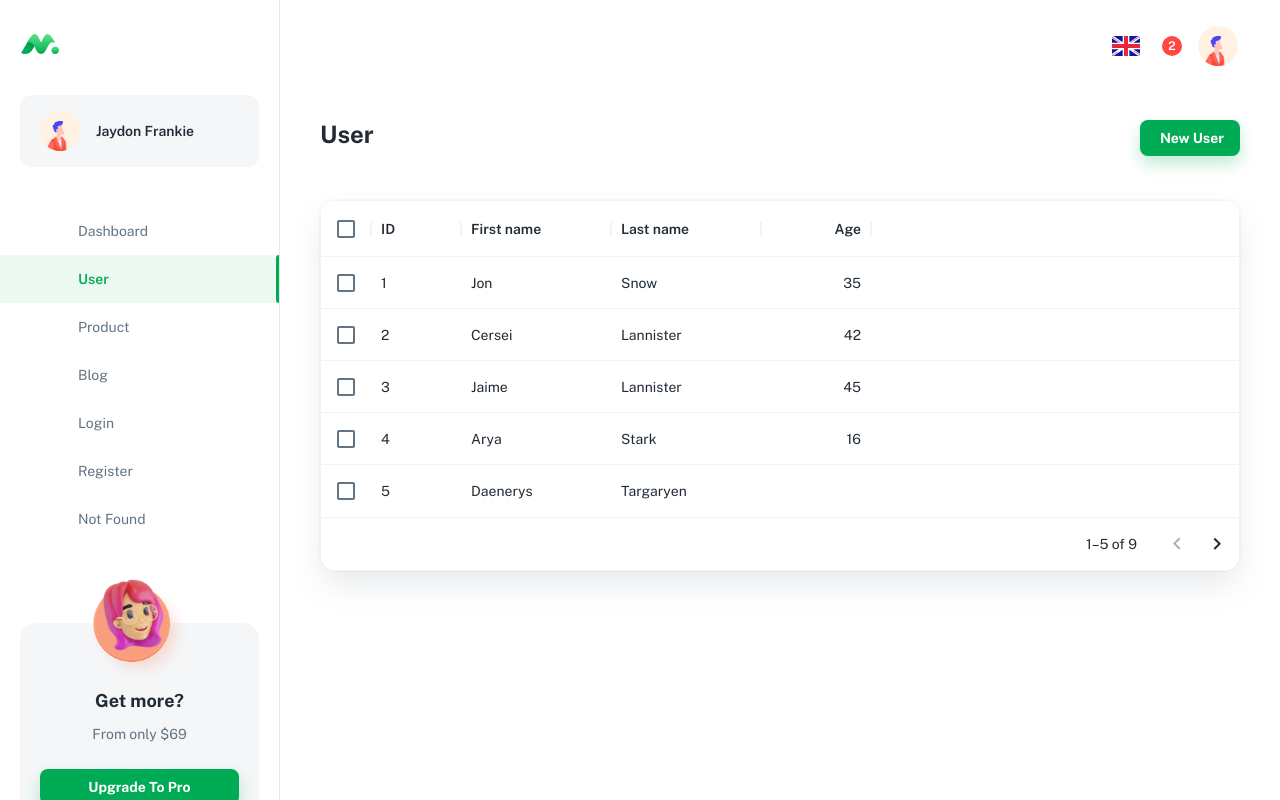
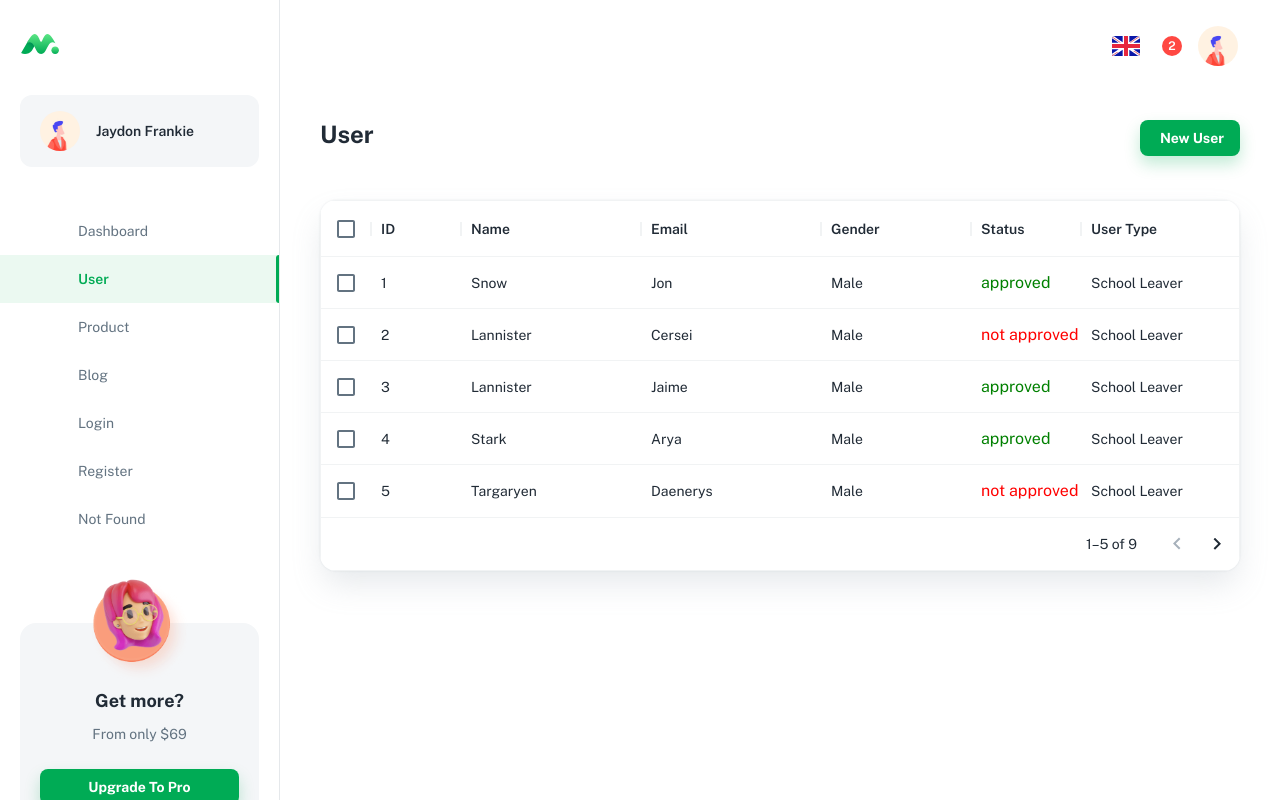
Before and after one commit to TharindaPrabhath/dashboard, a React (Create React App) app: page /dashboard/user in a window 1280 px wide. Built offline with nearby package versions, Linux system fonts and the light colour scheme; a web font is replaced by a local one.

Commit message:
added buttons to datagrid

```diff
--- a/src/pages/User.js
+++ b/src/pages/User.js
@@ -13,36 +13,123 @@ import Page from '../components/Page';
 const columns = [
   { field: 'id', headerName: 'ID', width: 90 },
   {
-    field: 'firstName',
-    headerName: 'First name',
-    width: 150,
-    editable: true
+    field: 'name',
+    headerName: 'Name',
+    width: 180,
+    editable: false
   },
   {
-    field: 'lastName',
-    headerName: 'Last name',
-    width: 150,
-    editable: true
+    field: 'email',
+    headerName: 'Email',
+    width: 180,
+    editable: false
   },
   {
-    field: 'age',
-    headerName: 'Age',
-    type: 'number',
+    field: 'gender',
+    headerName: 'Gender',
+    width: 150,
+    editable: false
+  },
+  {
+    field: 'isApproved',
+    headerName: 'Status',
     width: 110,
-    editable: true
+    editable: false,
+    renderCell: (params) =>
+      params.row.isApproved ? (
+        <Typography color="green">approved</Typography>
+      ) : (
+        <Typography color="red">not approved</Typography>
+      )
+  },
+  {
+    field: 'userType',
+    headerName: 'User Type',
+    width: 170,
+    editable: false
+  },
+  {
+    field: 'action',
+    headerName: 'Action',
+    width: 110,
+    editable: false,
+    renderCell: (params) => !params.row.isApproved && <Button variant="outlined">Approve</Button>
   }
 ];
 
 const rows = [
-  { id: 1, lastName: 'Snow', firstName: 'Jon', age: 35 },
-  { id: 2, lastName: 'Lannister', firstName: 'Cersei', age: 42 },
-  { id: 3, lastName: 'Lannister', firstName: 'Jaime', age: 45 },
-  { id: 4, lastName: 'Stark', firstName: 'Arya', age: 16 },
-  { id: 5, lastName: 'Targaryen', firstName: 'Daenerys', age: null },
-  { id: 6, lastName: 'Melisandre', firstName: null, age: 150 },
-  { id: 7, lastName: 'Clifford', firstName: 'Ferrara', age: 44 },
-  { id: 8, lastName: 'Frances', firstName: 'Rossini', age: 36 },
-  { id: 9, lastName: 'Roxie', firstName: 'Harvey', age: 65 }
+  {
+    id: 1,
+    name: 'Snow',
+    email: 'Jon',
+    gender: 'Male',
+    isApproved: true,
+    userType: 'School Leaver'
+  },
+  {
+    id: 2,
+    name: 'Lannister',
+    email: 'Cersei',
+    gender: 'Male',
+    isApproved: false,
+    userType: 'School Leaver'
+  },
+  {
+    id: 3,
+    name: 'Lannister',
+    email: 'Jaime',
+    gender: 'Male',
+    isApproved: true,
+    userType: 'School Leaver'
+  },
+  {
+    id: 4,
+    name: 'Stark',
+    email: 'Arya',
+    gender: 'Male',
+    isApproved: true,
+    userType: 'School Leaver'
+  },
+  {
+    id: 5,
+    name: 'Targaryen',
+    email: 'Daenerys',
+    gender: 'Male',
+    isApproved: false,
+    userType: 'School Leaver'
+  },
+  {
+    id: 6,
+    name: 'Melisandre',
+    email: null,
+    gender: 'Male',
+    isApproved: true,
+    userType: 'School Leaver'
+  },
+  {
+    id: 7,
+    name: 'Clifford',
+    email: 'Ferrara',
+    gender: 'Male',
+    isApproved: true,
+    userType: 'School Leaver'
+  },
+  {
+    id: 8,
+    name: 'Frances',
+    email: 'Rossini',
+    gender: 'Male',
+    isApproved: true,
+    userType: 'School Leaver'
+  },
+  {
+    id: 9,
+    name: 'Roxie',
+    email: 'Harvey',
+    gender: 'Male',
+    isApproved: true,
+    userType: 'School Leaver'
+  }
 ];
 
 // ----------------------------------------------------------------------
```
